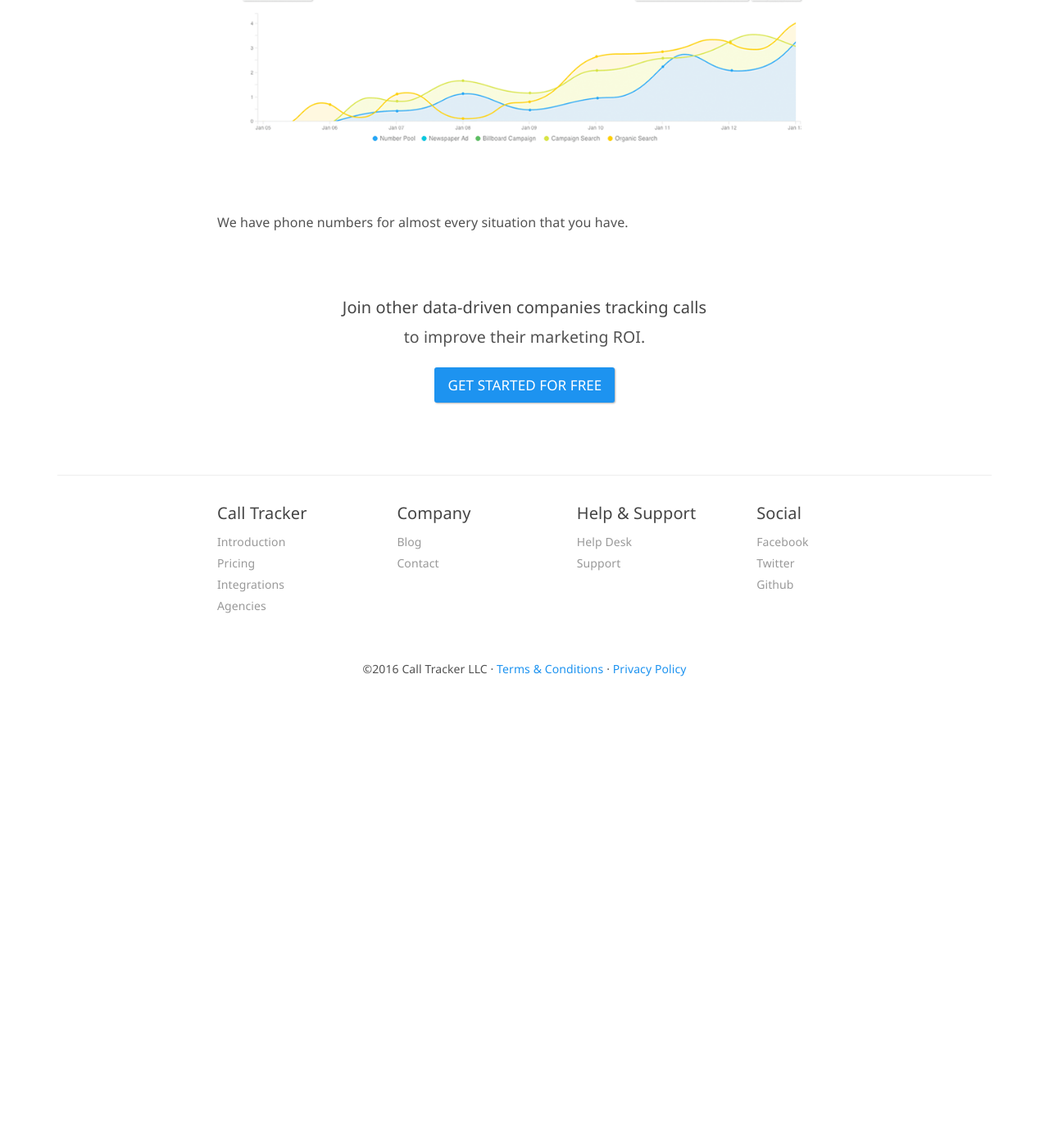
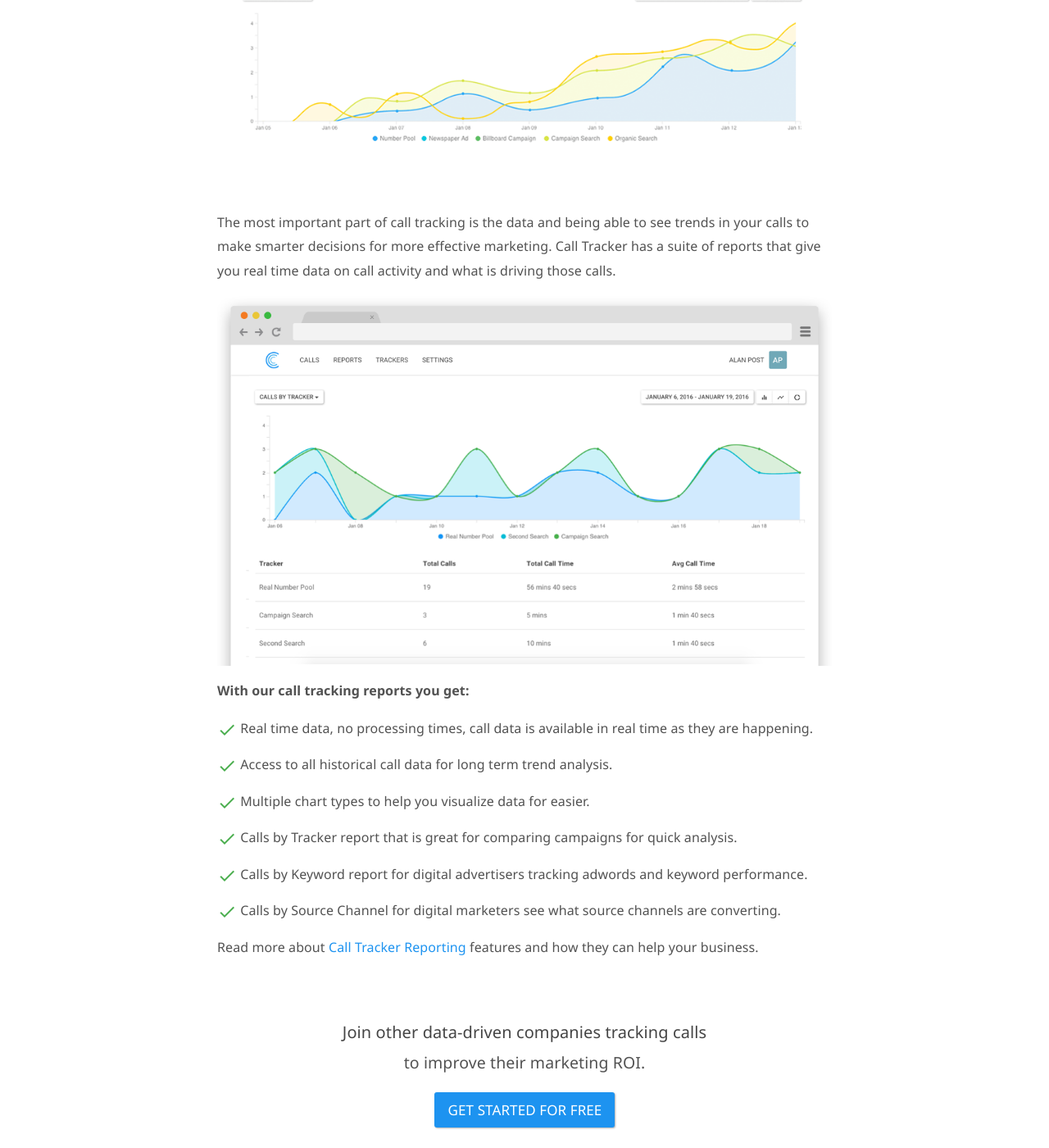
Before and after one commit to sumonst21/calltrackerio-site, a Jekyll site: the page built from _features/call-analytics.md, in a window 1280 px wide and 1400 px high, scrolled down 257 px. Shown: the whole window at 82% size. Built offline with Jekyll 4.4.1, drawn with Linux system fonts in a browser that asks for light colours; before the commit the page ends 1100 px from its top, so only the background shows below that.

Commit message:
continuing progress on features

```diff
--- a/_features/call-analytics.md
+++ b/_features/call-analytics.md
@@ -5,4 +5,20 @@
 excerpt: 'Real time call analytics to help your team analyze call data.'
 order: 1
 ---
-We have phone numbers for almost every situation that you have.
+
+The most important part of call tracking is the data and being able to see trends in your calls to make smarter decisions for more effective marketing. Call Tracker has a suite of reports that give you real time data on call activity and what is driving those calls.
+
+<img src="/images/app-mockups/callsbytrackerreportmockup.png" class="img-responsive" />
+
+<strong>With our call tracking reports you get:</strong>
+
+<ul class="list-unstyled features-list">
+	<li><i class="material-icons text-success">check</i> Real time data, no processing times, call data is available in real time as they are happening.</li>
+	<li><i class="material-icons text-success">check</i> Access to all historical call data for long term trend analysis.</li>
+	<li><i class="material-icons text-success">check</i> Multiple chart types to help you visualize data for easier.</li>
+	<li><i class="material-icons text-success">check</i> Calls by Tracker report that is great for comparing campaigns for quick analysis. </li>
+	<li><i class="material-icons text-success">check</i> Calls by Keyword report for digital advertisers tracking adwords and keyword performance.</li>
+	<li><i class="material-icons text-success">check</i> Calls by Source Channel for digital marketers see what source channels are converting.</li>
+</ul>
+
+Read more about <a href="https://app.calltracker.io/help/reports/">Call Tracker Reporting</a> features and how they can help your business.
```
Also changed, not shown: _features/white-label-for-agencies.md (+1 -1 lines).
